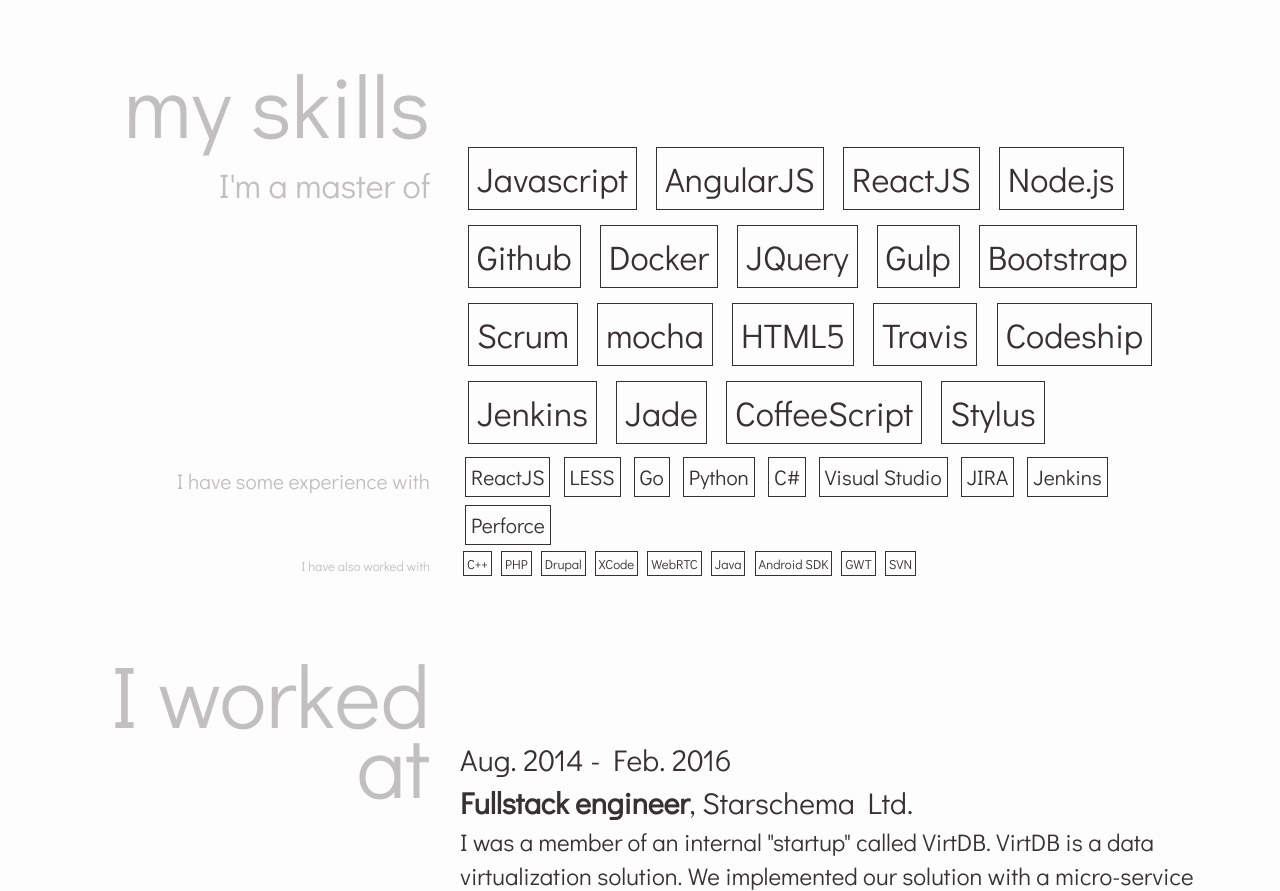
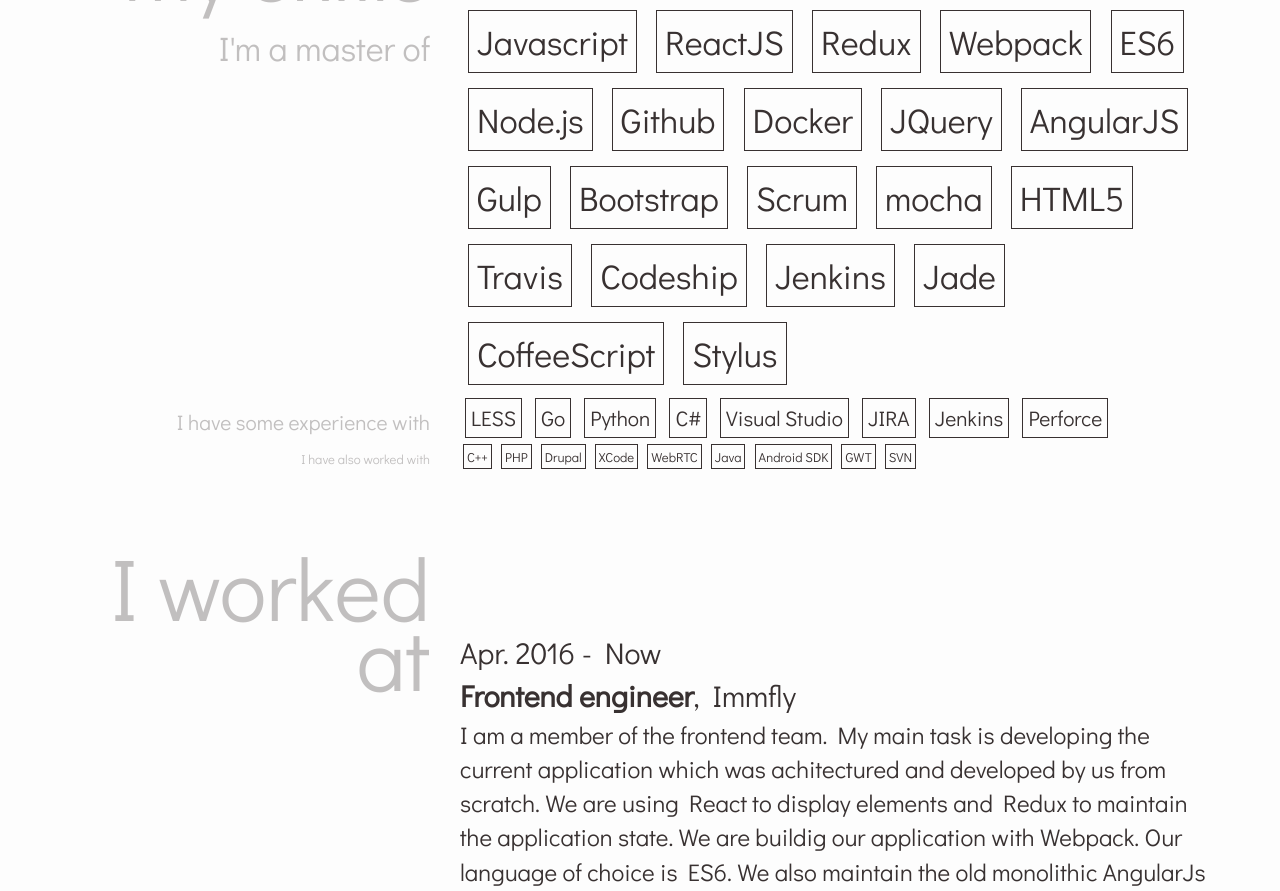
Before and after one commit to pnagy/pnagy.github.io, a website: page index.html in a window 1280 px wide. Shown: the part 1909-2800 px from the top of the page. Drawn offline with nearby package versions, Linux system fonts and the light colour scheme.

Commit message:
Add Immfly data to the page

```diff
--- a/index.html
+++ b/index.html
@@ -91,7 +91,7 @@
             </div>
             <div class="col-md-8">
                 <div class="basic-info">
-                    Szeged, Hungary
+                    Barcelona, Spain
                 </div>
             </div>
         </div> <!-- Szeged --->
@@ -115,8 +115,7 @@
             </div>
             <div class="col-md-8">
                 <div class="intro">
-                    <p>I am a hungarian developer who is looking for a frontend engineer or a full-stack software engineer position in Barcelona as soon as possible.
-                        I would like to work on my main area of expertise which is AngularJS, ReactJS and Node.js or dig deeper and get more practical experience in Python or Golang.</p>
+                    <p>I am a hungarian developer who is living in Barcelona.</p>
 
                     <p>I am passionate about writing code, solving problems
                         and connecting things. I like trying out new tools and technologies and being up-to-date with the latest trends.</p>
@@ -184,12 +183,15 @@
                 <div class="skills skills-level-3">
                     <div class="skill-list">
                         <span>Javascript</span>
-                        <span>AngularJS</span>
                         <span>ReactJS</span>
+                        <span>Redux</span>
+                        <span>Webpack</span>
+                        <span>ES6</span>
                         <span>Node.js</span>
                         <span>Github</span>
                         <span>Docker</span>
                         <span>JQuery</span>
+                        <span>AngularJS</span>
                         <span>Gulp</span>
                         <span>Bootstrap</span>
                         <span>Scrum</span>
@@ -212,7 +214,6 @@
             <div class="col-md-8">
                 <div class="skills skills-level-2">
                     <div class="skill-list">
-                        <span>ReactJS</span>
                         <span>LESS</span>
                         <span>Go</span>
                         <span>Python</span>
@@ -250,6 +251,18 @@
                 <div class="story-text-0 worked-at"> I worked at</div>
             </div>
             <div class="col-md-8 jobs">
+                <div class="job">
+                    <div class="job-header">
+                        <div> Apr. 2016 - Now</div>
+                        <div><span class="job-title">Frontend engineer</span>, <span
+                                class="job-place">Immfly</span></div>
+                    </div>
+                    <div class="job-description">
+                        I am a member of the frontend team. My main task is developing the current application which was achitectured and developed by us from scratch.
+                        We are using React to display elements and Redux to maintain the application state. We are buildig our application with Webpack. Our language of choice is ES6.
+                        We also maintain the old monolithic AngularJs application.
+                    </div>
+                </div>
                 <div class="job">
                     <div class="job-header">
                         <div> Aug. 2014 - Feb. 2016</div>
```
